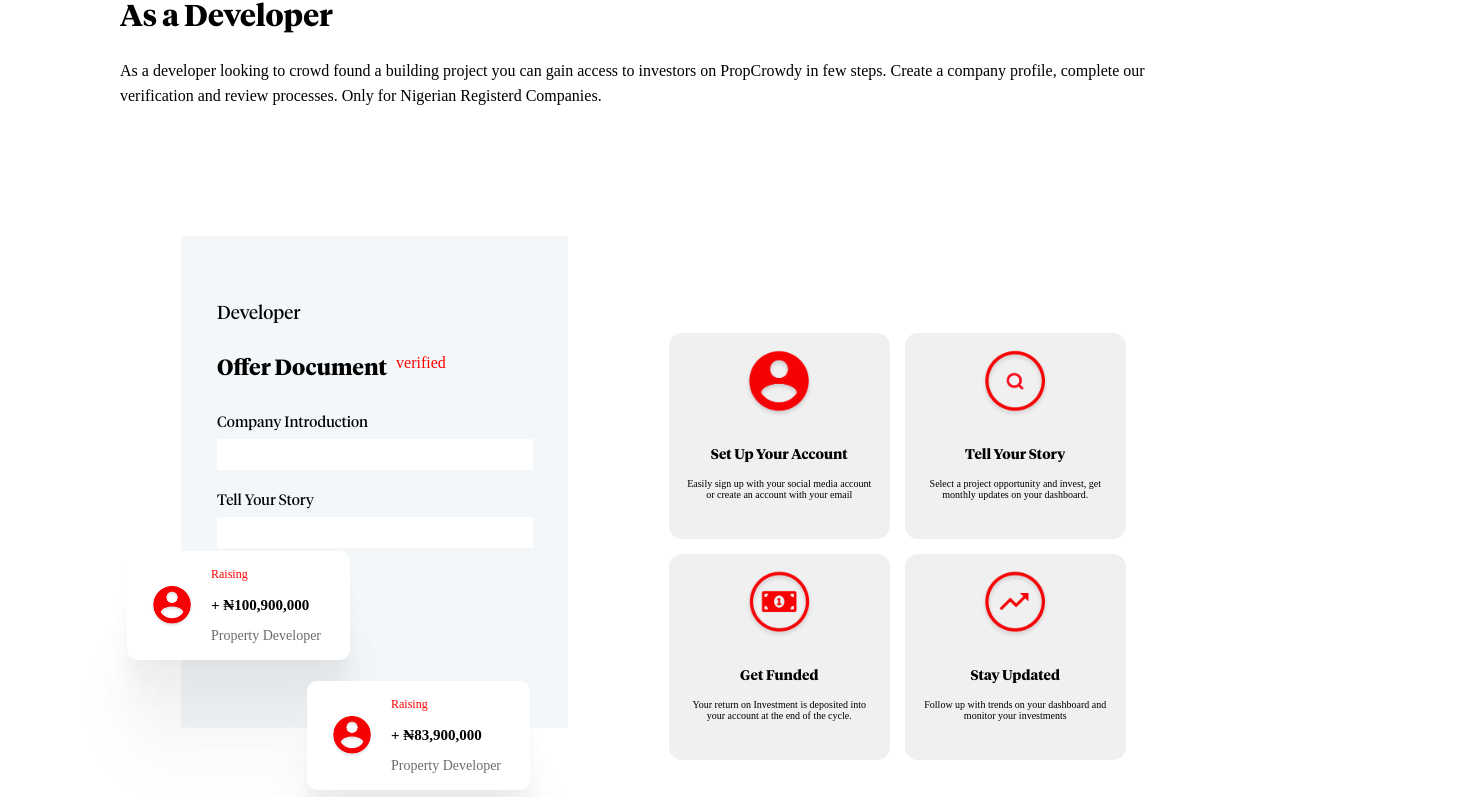
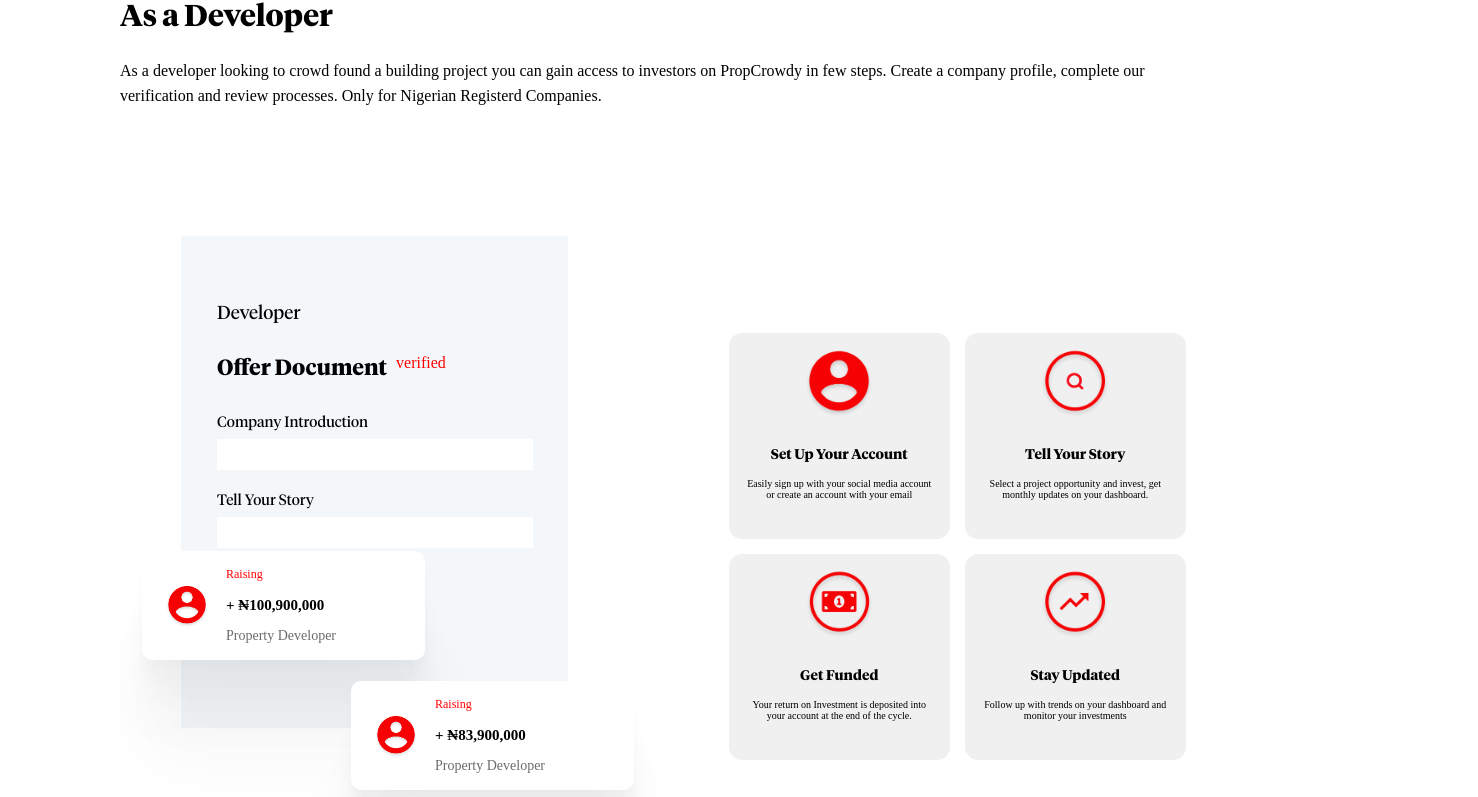
Before and after one commit to Farouk-Adedamola/PropCrowdy, a React (Create React App) app: page / in a window 1280 px wide. Shown: the part 2000-2797 px from the top of the page, 1478 px wide, since content can reach past the window. Built offline with nearby package versions, Linux system fonts and the light colour scheme; a web font is replaced by a local one.

Commit message:
commit changes

```diff
--- a/src/App.js
+++ b/src/App.js
@@ -46,7 +46,7 @@
           <Blog />
           <FundedCompanies />
           <Contact />
-          <Footer />
+          {/* <Footer /> */}
         </div>
       )}
     </div>
--- a/src/Components/AsInvestor/AsInvestor.module.css
+++ b/src/Components/AsInvestor/AsInvestor.module.css
@@ -20,6 +20,8 @@
     margin-left: auto;
     margin-right: auto;
     margin-top: 165px;
+    padding-left: 120px;
+    padding-right: 78px;
   }
 
   .container h1 {
--- a/src/Components/BlogSection/Blog.module.css
+++ b/src/Components/BlogSection/Blog.module.css
@@ -24,6 +24,12 @@
 }
 
 @media screen and (min-width: 760px) {
+  .blog {
+    width: 100vw;
+    padding-left: 120px;
+    padding-right: 78px;
+    margin: 100px auto 0 auto;
+  }
   .blog h1 {
     font-size: 30px;
   }
--- a/src/Components/ChooseProp.js/ChooseProp.js
+++ b/src/Components/ChooseProp.js/ChooseProp.js
@@ -38,8 +38,8 @@
             </div>
           </section>
           <section className={classes.secondCard}>
-            <h1>Our Deal Room</h1>
             <div className={classes.deal}>
+              <h1>Our Deal Room</h1>
               <p>
                 Our deal room provides you all the documentary evidence you need
                 to know about an investment. As part of our due-diligence
--- a/src/Components/ChooseProp.js/ChooseProp.module.css
+++ b/src/Components/ChooseProp.js/ChooseProp.module.css
@@ -3,8 +3,6 @@
   width: 80vw;
   margin: 3rem auto;
   height: 473px;
-
-  /* background: ; */
 }
 
 .main {
@@ -36,7 +34,6 @@
   flex-direction: column;
   line-height: 2rem;
   margin-top: 1rem;
-  /* line-height: 17px; */
 }
 
 .form label {
@@ -123,17 +120,18 @@
 }
 
 @media screen and (min-width: 760px) {
+  .main {
+    padding-left: 120px;
+    padding-right: 78px;
+  }
   .overall {
     display: flex;
-    justify-content: space-around;
+    justify-content: space-between;
     align-items: center;
-    width: 80vw;
-    margin: 0 auto;
   }
+
   .section {
     width: 360px;
-    margin-left: 50px;
-    margin-right: 50px;
   }
 
   input {
@@ -160,32 +158,26 @@
 
   .overalll {
     display: flex;
-    width: 80vw;
-    justify-content: space-around;
-    margin: 0 auto;
+    width: 100vw;
+    justify-content: space-between;
     align-items: center;
     flex-direction: row-reverse;
   }
 
   .secondCard {
-    width: 300px;
+    width: 50%;
   }
 
   .secondCard h1 {
     font-size: 30px;
+    text-align: left;
   }
 
   .secondCard p {
     width: 260px;
   }
 
-  .investment {
-    margin-left: 100px;
-    margin-right: 50px;
-  }
-
   .Independent img {
-    /* width: 30vw; */
     object-fit: cover;
   }
 
@@ -197,9 +189,9 @@
 @media screen and (min-width: 1000px) {
   .overall {
     display: flex;
-    width: 80vw;
+    /* width: 80vw; */
     justify-content: space-between;
-    margin: 0 auto;
+    /* margin: 0 auto; */
   }
 
   .section {
@@ -208,24 +200,27 @@
   }
   .overalll {
     display: flex;
-    width: 80vw;
-    justify-content: space-around;
-    margin: 0 auto;
+    /* width: 80vw; */
+    justify-content: space-between;
+    /* margin: 0 auto; */
   }
 
   .investment {
     margin-left: 0px;
-    margin-right: 80px;
+    /* margin-right: 0; */
+    width: 400px;
+    display: flex;
+    justify-self: flex-start;
+    /* margin-right: 80px; */
+  }
+
+  .Independent {
+    margin-right: 0;
   }
 }
 
 @media screen and (min-width: 1200px) {
-  .overall {
-    width: 75vw;
-  }
-
   .Independent img {
-    /* height: 550px;s */
     object-fit: contain;
   }
 
@@ -239,12 +234,13 @@
     margin-right: 0px;
   }
 
-  .secondCard {
-    width: 400px;
-  }
+  /* .secondCard {
+    width: 50%;
+  } */
 
   .secondCard h1 {
-    margin-left: -7rem;
+    text-align: left;
+    margin: 0;
   }
 
   .secondCard p {
--- a/src/Components/FormSection/FormSection.module.css
+++ b/src/Components/FormSection/FormSection.module.css
@@ -41,7 +41,6 @@
   flex-direction: column;
   line-height: 2rem;
   margin-top: 1rem;
-  /* line-height: 17px; */
 }
 
 .form label {
@@ -132,15 +131,14 @@
   .overall {
     display: flex;
     align-items: center;
-    justify-content: space-around;
-    margin: 80px auto 0 auto;
-    width: 75vw;
+    justify-content: space-between;
+    padding-left: 70px;
+    padding-right: 78px;
   }
 
   .section {
-    width: 300px;
-    margin-left: 70px;
-    margin-right: 50px;
+    width: 50vw;
+    margin-right: 45px;
   }
 
   .input {
@@ -164,15 +162,16 @@
   .avater1 {
     position: absolute;
     top: 315px;
-    left: -90px;
-    width: 200px;
+    width: 190px;
+    padding-right: 10px;
   }
 
   .avater2 {
     position: absolute;
     top: 445px;
     left: 90px;
-    width: 200px;
+    padding-right: 10px;
+    width: 190px;
   }
   .avater1 img,
   .avater2 img {
@@ -210,10 +209,16 @@
   margin-top: 6rem;
 }
 
+@media screen and (min-width: 800px) {
+  .overall {
+    padding-left: 120px;
+    padding-right: 78px;
+  }
+}
+
 @media screen and (min-width: 1000px) {
   .section {
-    margin-left: 110px;
-    margin-right: 90px;
+    margin-right: 150px;
   }
 }
 
@@ -225,10 +230,20 @@
     margin: 80px auto 0 auto;
     width: 75vw;
   }
+
+  .avater1,
+  .avater2 {
+    width: 250px;
+  }
+
+  .avater2 {
+    left: 134px;
+  }
+
   .section {
     margin-left: 0px;
-    margin-right: 90px;
-    width: 500px;
+    margin-right: 150px;
+    width: 50%;
   }
 
   .input {
--- a/src/Components/FundedCompanies/FundedCompanies.module.css
+++ b/src/Components/FundedCompanies/FundedCompanies.module.css
@@ -34,6 +34,11 @@
 }
 
 @media screen and (min-width: 760px) {
+  .blog {
+    width: 100vw;
+    padding-left: 120px;
+    padding-right: 78px;
+  }
   .blog h1 {
     font-size: 30px;
   }
--- a/src/Components/Header/Header.module.css
+++ b/src/Components/Header/Header.module.css
@@ -113,14 +113,10 @@
   .buttons {
     width: 300px;
   }
-  /* .mainArea {
-    display: flex;
-    flex-direction: row-reverse;
-    justify-content: space-between;
-    margin: 180px 5vw 0 7vw;
-    align-items: center;
-    width: 90vw;
-  } */
+  .mainArea {
+    padding-left: 120px;
+    padding-right: 78px;
+  }
 }
 
 @media screen and (min-width: 1000px) {
--- a/src/Components/InvestorCards/InvestorCards.module.css
+++ b/src/Components/InvestorCards/InvestorCards.module.css
@@ -86,16 +86,10 @@
     display: flex;
     justify-content: space-between;
     align-items: center;
+    padding-left: 70px;
+    padding-right: 78px;
     /* width: 80vw; */
     margin: 4rem auto 0 auto;
-  }
-  .firstwrapper {
-    /* padding-left: 25px; */
-    /* padding-right: 25px; */
-    /* width: 50%; */
-    /* margin-left: 60px; */
-    /* margin-right: 60px; */
-    /* width: 300px; */
   }
 
   .persons {
@@ -107,6 +101,13 @@
     position: absolute;
     top: 200px;
     left: 200px;
+  }
+}
+
+@media screen and (min-width: 800px) {
+  .section {
+    padding-left: 120px;
+    padding-right: 78px;
   }
 }
 
@@ -128,7 +129,6 @@
   .section {
     display: flex;
     justify-content: space-between;
-    /* width: 75vw; */
     margin: 4rem auto 0 auto;
   }
 
--- a/src/Components/PeoplePlay/People.module.css
+++ b/src/Components/PeoplePlay/People.module.css
@@ -135,6 +135,8 @@
     justify-content: space-between;
     margin: 0 auto 0 auto;
     width: 85vw;
+    padding-left: 120px;
+    padding-right: 78px;
   }
 
   .mainwrap {
--- a/src/Pagination/Footer/Footer.module.css
+++ b/src/Pagination/Footer/Footer.module.css
@@ -1,7 +1,9 @@
 .footer {
   margin-top: 5rem;
+  width: 100vw !important;
   background: #000000;
   padding: 3rem 0 6rem 0;
+  /* padding: 0; */
 }
 
 .main {
@@ -103,7 +105,6 @@
 }
 
 .input button {
-  /* margin-top: 0; */
   align-self: center;
   background: #fff;
   color: #777777;
@@ -161,6 +162,7 @@
 @media screen and (min-width: 920px) {
   .footer {
     padding: 3rem 0 3rem 0;
+    width: 100%;
   }
   .main {
     display: flex;
--- a/src/index.css
+++ b/src/index.css
@@ -64,8 +64,8 @@
 
 @media screen and (min-width: 760px) {
   body {
-    padding-left: 120px;
-    padding-right: 78px;
+    /* padding-left: 120px;
+    padding-right: 78px; */
     width: 100%;
   }
 }
```
